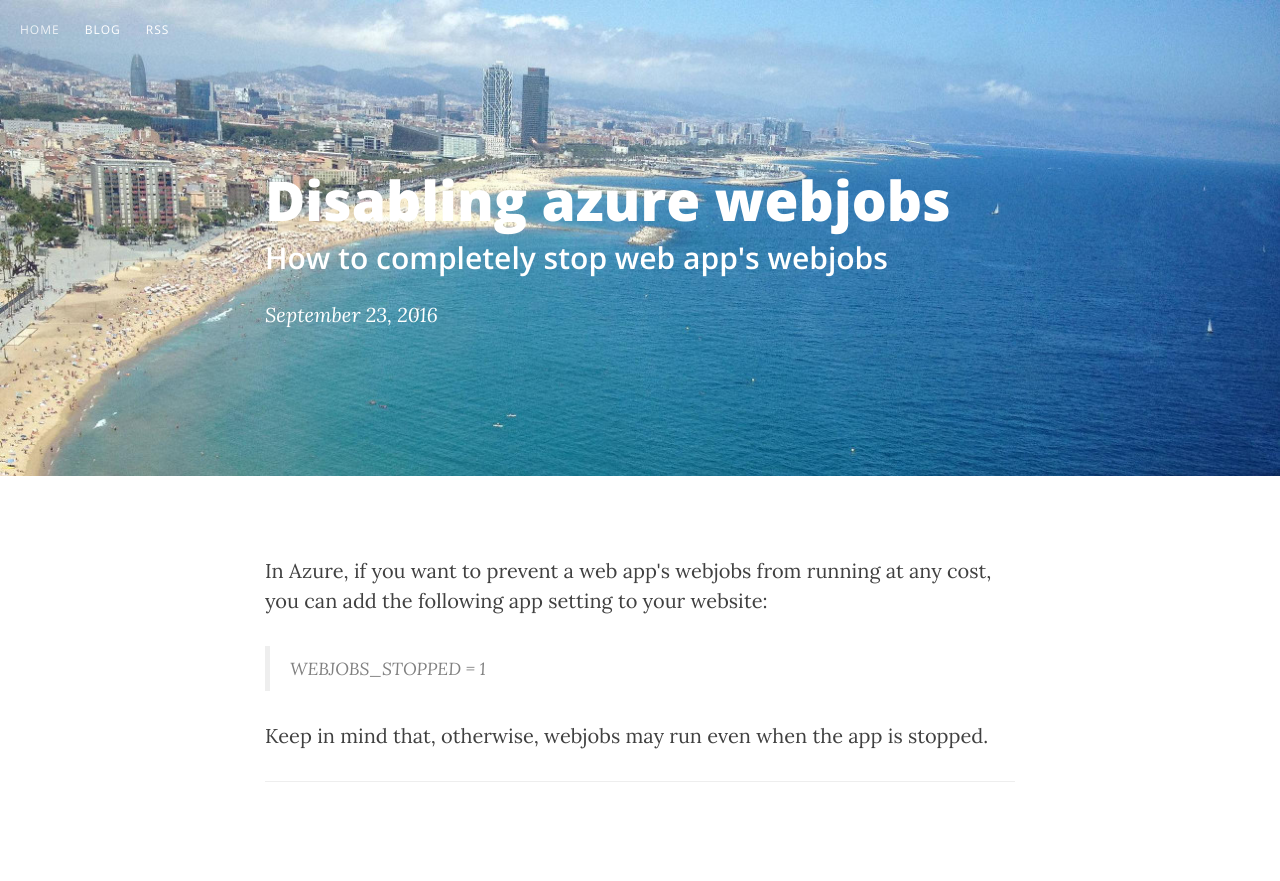
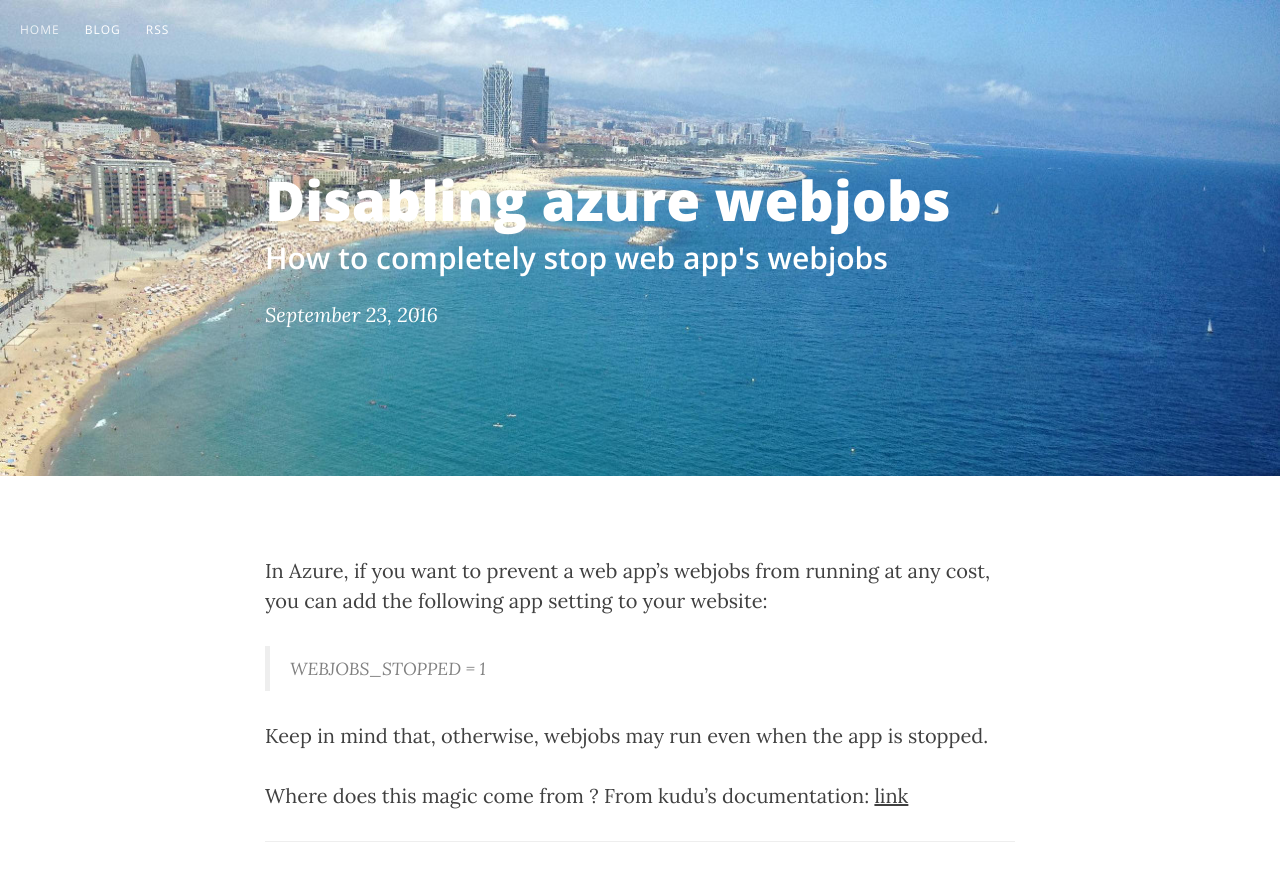
Before and after one commit to Duber/duber.github.io, a Jekyll site: the page built from _posts/2016-09-24-disable-azure-webjobs.markdown, in a window 1280 px wide. Shown: the top 881 px of the page. Built offline with Jekyll 4.4.1, drawn with Linux system fonts in a browser that asks for light colours; nearby versions of some CDN libraries; comment, search, counter and statistics services are not loaded.

Commit message:
Updated first post

```diff
--- a/_posts/2016-09-24-disable-azure-webjobs.markdown
+++ b/_posts/2016-09-24-disable-azure-webjobs.markdown
@@ -6,8 +6,10 @@
 author:     "Start Bootstrap"
 ---
 
-<p>In Azure, if you want to prevent a web app's webjobs from running at any cost, you can add the following app setting to your website:</p>
+In Azure, if you want to prevent a web app's webjobs from running at any cost, you can add the following app setting to your website:
 
 <blockquote>WEBJOBS_STOPPED = 1</blockquote>
 
-<p>Keep in mind that, otherwise, webjobs may run even when the app is stopped.</p>
+Keep in mind that, otherwise, webjobs may run even when the app is stopped.
+
+Where does this magic come from ? From kudu's documentation: [link](https://github.com/projectkudu/kudu/wiki/Web-Jobs){: target="_blank" }
```
